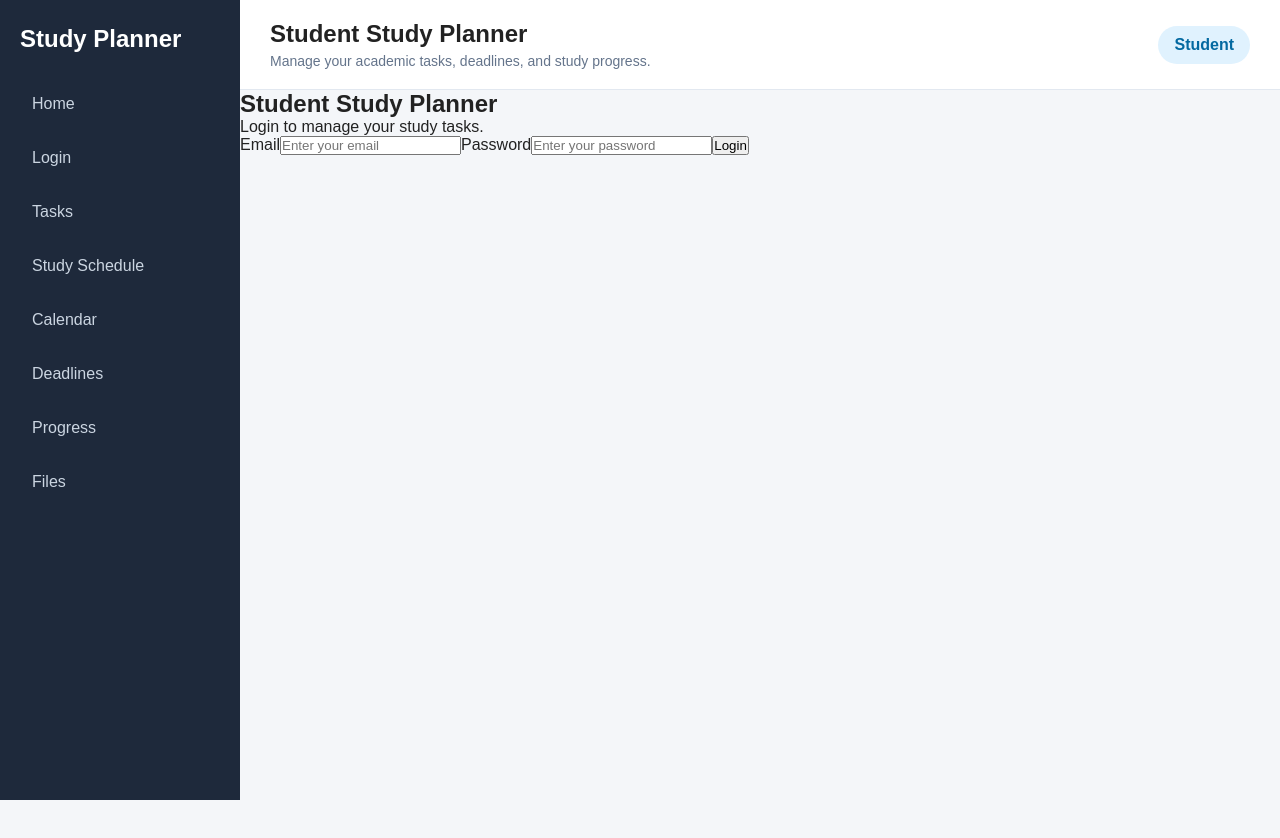
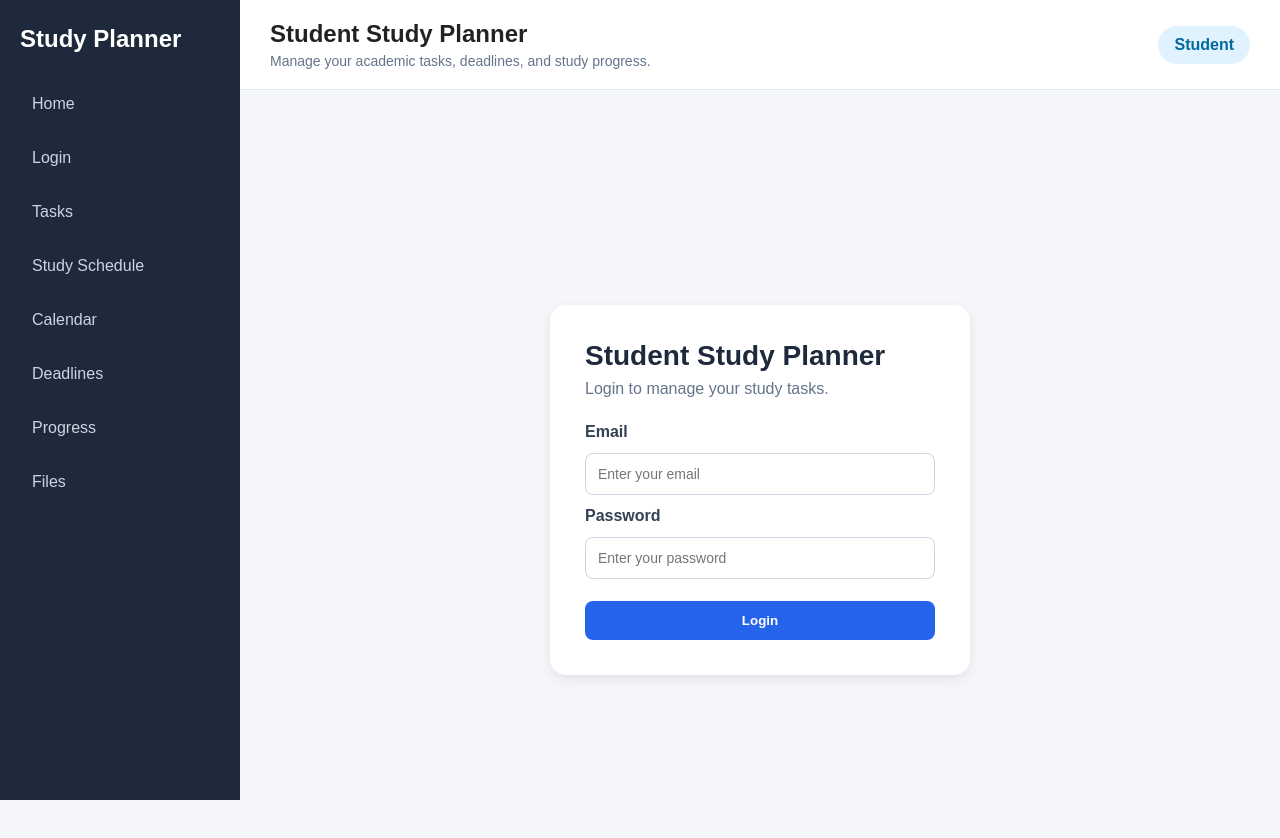
Before and after one commit to AfifaHaque/WebApp, a React app in the folder frontend/: page /login in a window 1280 px wide. Shown: the top 838 px of the page. Before the commit the page ends 800 px from the top, so only its background shows below. Built offline with nearby package versions, Linux system fonts and the light colour scheme; the HTML template or start-up script is replaced by a standard one.

Commit message:
Add login page and Vercel routing

```diff
--- a/frontend/src/App.css
+++ b/frontend/src/App.css
@@ -829,3 +829,74 @@ body {
     flex-direction: column;
   }
 }
+/* Login Page */
+.login-page {
+  min-height: 100vh;
+  background-color: #f4f6f9;
+  display: flex;
+  justify-content: center;
+  align-items: center;
+  padding: 30px;
+}
+
+.login-card {
+  width: 100%;
+  max-width: 420px;
+  background-color: white;
+  padding: 35px;
+  border-radius: 16px;
+  box-shadow: 0 4px 12px rgba(0, 0, 0, 0.08);
+}
+
+.login-card h2 {
+  font-size: 28px;
+  margin-bottom: 8px;
+  color: #1e293b;
+}
+
+.login-card p {
+  color: #64748b;
+  margin-bottom: 25px;
+}
+
+.login-card form {
+  display: flex;
+  flex-direction: column;
+  gap: 12px;
+}
+
+.login-card label {
+  font-weight: bold;
+  color: #334155;
+}
+
+.login-card input {
+  padding: 12px;
+  border: 1px solid #cbd5e1;
+  border-radius: 8px;
+  font-size: 14px;
+}
+
+.login-card button {
+  margin-top: 10px;
+  background-color: #2563eb;
+  color: white;
+  border: none;
+  border-radius: 8px;
+  padding: 12px;
+  font-weight: bold;
+  cursor: pointer;
+}
+
+.login-card button:hover {
+  background-color: #1d4ed8;
+}
+
+.error-message {
+  background-color: #fee2e2;
+  color: #b91c1c;
+  padding: 10px;
+  border-radius: 8px;
+  margin-bottom: 15px;
+  font-size: 14px;
+}
```
